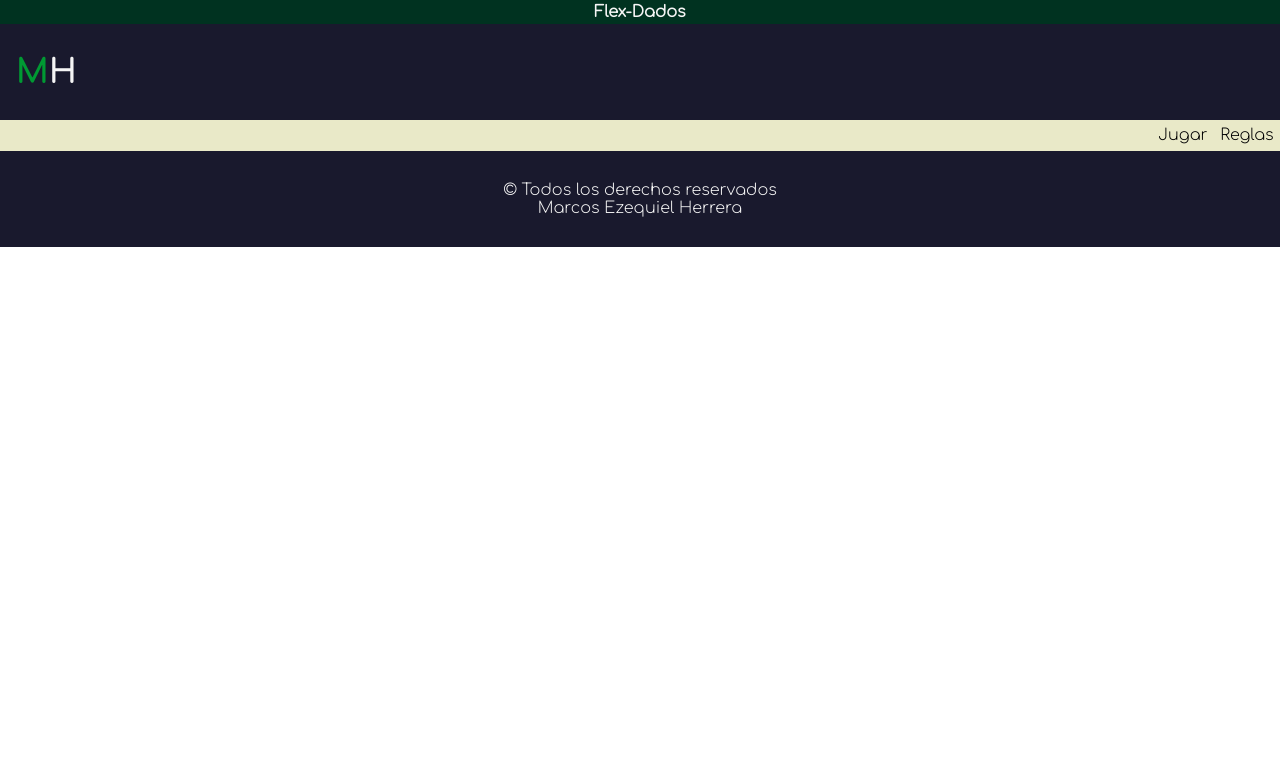
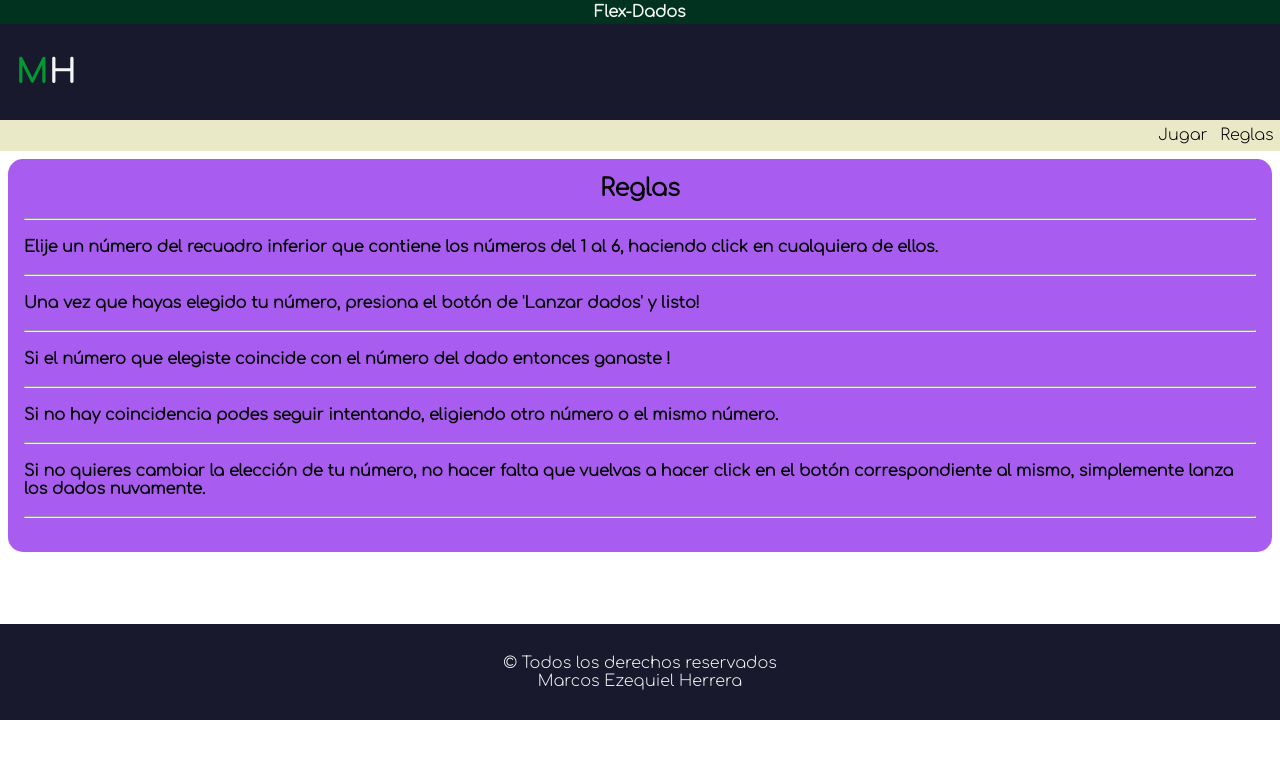
Before and after one commit to marcosihe/dados-react, a React (Create React App) app: page /reglas in a window 1280 px wide. Shown: the top 758 px of the page. Built offline with nearby package versions, Linux system fonts and the light colour scheme.

Commit message:
Agregar componente Reglas mas su correspondiente modulo de estilos css

```diff
--- a/src/components/Reglas.jsx
+++ b/src/components/Reglas.jsx
@@ -1,11 +1,55 @@
-import React from 'react'
+import React from "react";
+import styles from "./css/Reglas.module.css";
 
 const Reglas = () => {
-    return (
-        <div>
+  return (
+    <main className={styles.mainRules}>
+      <section className={styles.sectionRules}>
+        <h2 className={styles.rulesTitle}>Reglas</h2>
+        <ul className={styles.ulRules}>
+          <hr />
+          <br />
+          <li>
+            Elije un número del recuadro inferior que contiene los números del 1
+            al 6, haciendo click en cualquiera de ellos.
+          </li>
+          <br />
+          <hr />
+          <br />
+          <li>
+            Una vez que hayas elegido tu número, presiona el botón de 'Lanzar
+            dados' y listo!
+          </li>
+          <br />
+          <hr />
+          <br />
+          <li>
+            Si el número que elegiste coincide con el número del dado entonces
+            ganaste !
+          </li>
+          <br />
+          <hr />
+          <br />
+          <li>
+            Si no hay coincidencia podes seguir intentando, eligiendo otro
+            número o el mismo número.
+          </li>
+          <br />
+          <hr />
+          <br />
+          <li>
+            Si no quieres cambiar la elección de tu número, no hacer falta que
+            vuelvas a hacer click en el botón correspondiente al mismo,
+            simplemente lanza los dados nuvamente.
+          </li>
+          <br />
+          <hr />
+          <br />
+        </ul>
+      </section>
+      <section className={styles.extraSectionRules}></section>
+    </main>
+  );
+};
 
-        </div>
-    )
-}
-
-export default Reglas
+export default Reglas;
--- /dev/null
+++ b/src/components/css/Reglas.module.css
@@ -0,0 +1,33 @@
+.mainRules {
+    display: flex;
+    flex-wrap: wrap;
+    justify-content: center;
+    align-content: center;
+}
+
+.sectionRules {
+    background-color: rgb(168, 92, 240);
+    border-radius: 15px;
+    margin: 0.5rem;
+}
+
+.rulesTitle {
+    text-align: center;
+    margin: 1rem;
+}
+
+.ulRules {
+    margin: 1rem;
+    list-style: none;
+}
+
+li {
+    font-weight: bold;
+}
+
+@media (min-width: 600px) {
+    .extraSectionRules {
+        width: 100%;
+        height: 4rem;
+    }
+}
```
